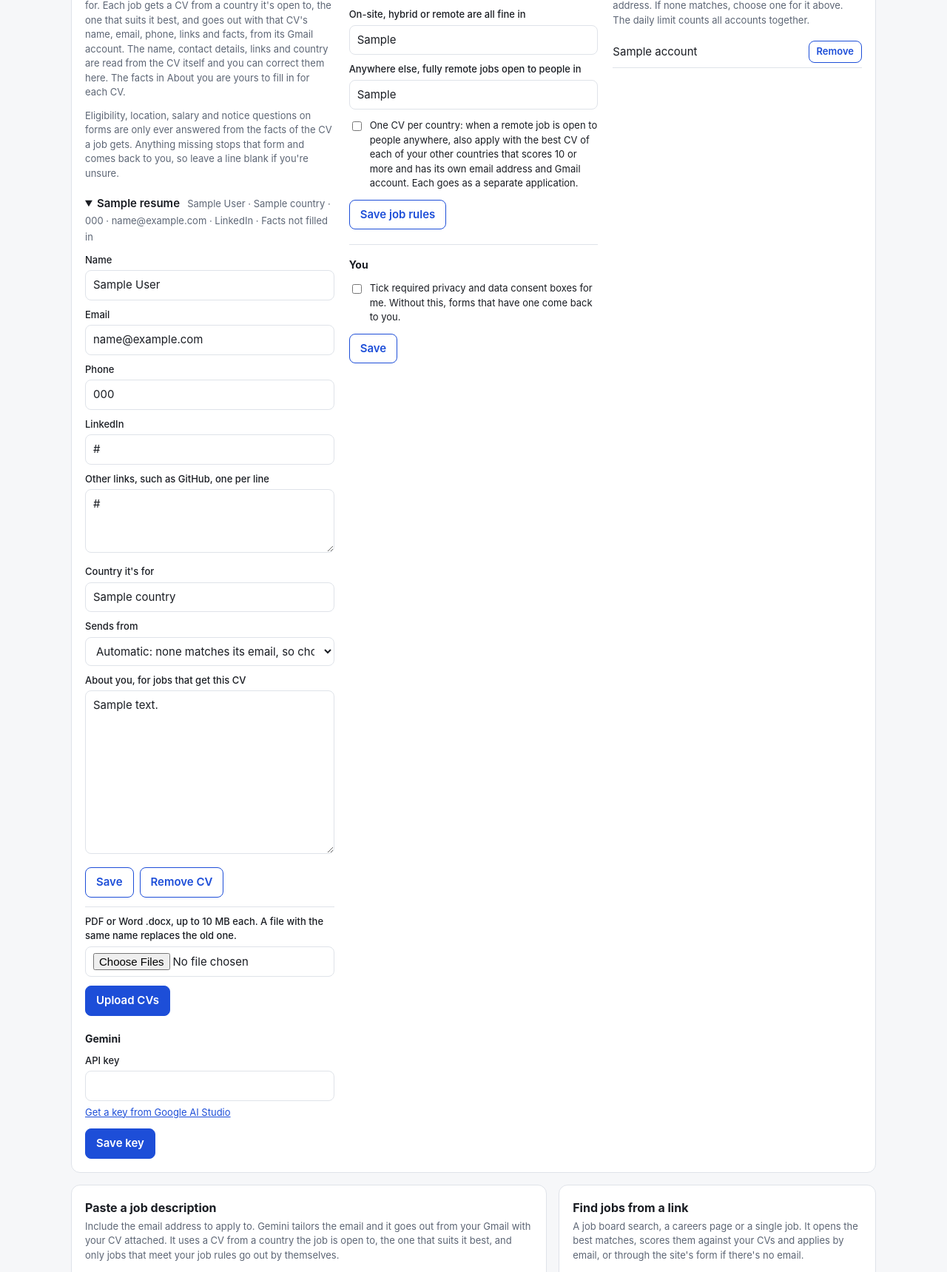
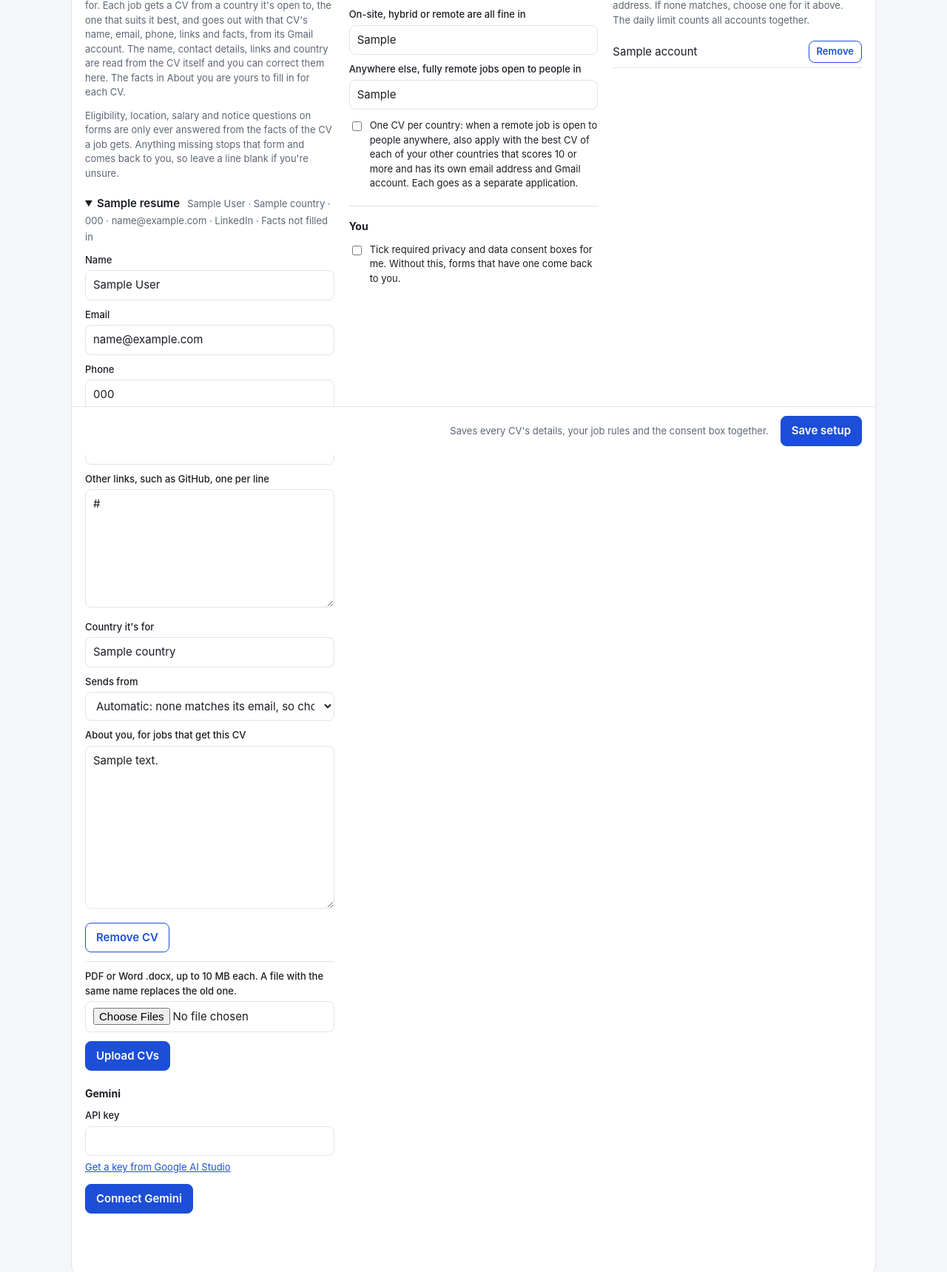
Before and after one commit to lord-hamza/job-finder, a Django app: template core/templates/core/home.html in a window 1280 px wide, after a click that opens the changed part. Shown: the part 185-1904 px from the top of the page at 74% size. Run offline with Django 5.2, Linux system fonts and the light colour scheme; the template is opened without the code that fills it: most values are stand-ins (such as "Sample title", 1, 10 or a date in 2020).

Commit message:
Save all of Setup with one button
Each CV's details, the job rules and the consent box now share one form,
with a Save setup bar that stays in view while Setup is open. A value that
can't be used keeps the saved one and the rest is still saved. A CV uploaded
after the page was opened is left alone.

```diff
--- a/core/templates/core/home.html
+++ b/core/templates/core/home.html
@@ -29,36 +29,31 @@
             {% if cv.outside_rules %}<span class="small warn-text">{{ cv.country }} isn't in your job rules, so jobs limited to it are never applied to.</span>{% endif %}
             {% if cv.no_sender %}<span class="small warn-text">No Gmail account sends its emails yet: connect {{ cv.email|default:"its address" }}, or choose an account below.</span>{% endif %}
           </summary>
-          <form method="post" action="{% url 'save_cv' cv.pk %}">
-            {% csrf_token %}
+          <div class="cv-fields">
             <label for="full_name-{{ cv.pk }}">Name</label>
-            <input id="full_name-{{ cv.pk }}" type="text" name="full_name" value="{{ cv.full_name }}" maxlength="120" required>
+            <input id="full_name-{{ cv.pk }}" type="text" name="cv-{{ cv.pk }}-full_name" value="{{ cv.full_name }}" maxlength="120" form="setup">
             <label for="email-{{ cv.pk }}">Email</label>
-            <input id="email-{{ cv.pk }}" type="email" name="email" value="{{ cv.email }}" maxlength="254">
+            <input id="email-{{ cv.pk }}" type="text" inputmode="email" name="cv-{{ cv.pk }}-email" value="{{ cv.email }}" maxlength="254" form="setup">
             <label for="phone-{{ cv.pk }}">Phone</label>
-            <input id="phone-{{ cv.pk }}" type="text" name="phone" value="{{ cv.phone }}" maxlength="40">
+            <input id="phone-{{ cv.pk }}" type="text" name="cv-{{ cv.pk }}-phone" value="{{ cv.phone }}" maxlength="40" form="setup">
             <label for="linkedin-{{ cv.pk }}">LinkedIn</label>
-            <input id="linkedin-{{ cv.pk }}" type="text" name="linkedin" value="{{ cv.linkedin }}" maxlength="200">
+            <input id="linkedin-{{ cv.pk }}" type="text" name="cv-{{ cv.pk }}-linkedin" value="{{ cv.linkedin }}" maxlength="200" form="setup">
             <label for="links-{{ cv.pk }}">Other links, such as GitHub, one per line</label>
-            <textarea id="links-{{ cv.pk }}" name="links" rows="3">{{ cv.links }}</textarea>
+            <textarea id="links-{{ cv.pk }}" name="cv-{{ cv.pk }}-links" rows="3" form="setup">{{ cv.links }}</textarea>
             <label for="country-{{ cv.pk }}">Country it's for</label>
-            <input id="country-{{ cv.pk }}" type="text" name="country" value="{{ cv.country }}" maxlength="60" list="country-names" placeholder="Leave empty if it isn't for one country">
+            <input id="country-{{ cv.pk }}" type="text" name="cv-{{ cv.pk }}-country" value="{{ cv.country }}" maxlength="60" list="country-names" placeholder="Leave empty if it isn't for one country" form="setup">
             {% if accounts %}
             <label for="send_from-{{ cv.pk }}">Sends from</label>
-            <select id="send_from-{{ cv.pk }}" name="send_from">
+            <select id="send_from-{{ cv.pk }}" name="cv-{{ cv.pk }}-send_from" form="setup">
               <option value="">Automatic: {{ cv.auto_account|default:"none matches its email, so choose one" }}</option>
               {% for account in accounts %}<option value="{{ account }}"{% if account == cv.chosen_account %} selected{% endif %}>{{ account }}</option>{% endfor %}
             </select>
             {% endif %}
             {% if cv.shares_email %}<p class="small muted" style="margin-top:6px">Another CV has the same email address, so a job only ever gets one of them.</p>{% elif cv.shares_account %}<p class="small muted" style="margin-top:6px">Another CV sends from the same Gmail account, so a job only ever gets one of them.</p>{% endif %}
             <label for="facts-{{ cv.pk }}">About you, for jobs that get this CV</label>
-            <textarea id="facts-{{ cv.pk }}" name="facts" rows="9">{{ cv.facts_text }}</textarea>
-            <div class="actions">
-              <button type="submit" class="secondary">Save</button>
-              <button type="submit" class="secondary" form="remove-{{ cv.pk }}">Remove CV</button>
+            <textarea id="facts-{{ cv.pk }}" name="cv-{{ cv.pk }}-facts" rows="9" form="setup">{{ cv.facts_text }}</textarea>
           </div>
-          </form>
-          <form id="remove-{{ cv.pk }}" method="post" action="{% url 'delete_resume' cv.pk %}">{% csrf_token %}</form>
+          <form method="post" action="{% url 'delete_resume' cv.pk %}" class="actions">{% csrf_token %}<button type="submit" class="secondary">Remove CV</button></form>
         </details>
         {% endfor %}
         <datalist id="country-names">{% for name in country_names %}<option value="{{ name }}">{% endfor %}</datalist>
@@ -73,31 +68,21 @@
       <section>
         <h3>Where you'll work</h3>
         <p class="small muted">Now: {{ profile.rule_summary }}. Separate places with commas.</p>
-        <form method="post" action="{% url 'save_rules' %}">
-          {% csrf_token %}
         <label for="onsite_places">On-site, hybrid or remote are all fine in</label>
-          <input id="onsite_places" type="text" name="onsite_places" value="{{ profile.onsite_places }}" maxlength="300" placeholder="Leave empty for remote jobs only">
+        <input id="onsite_places" type="text" name="onsite_places" value="{{ profile.onsite_places }}" maxlength="300" placeholder="Leave empty for remote jobs only" form="setup">
         <label for="remote_countries">Anywhere else, fully remote jobs open to people in</label>
-          <input id="remote_countries" type="text" name="remote_countries" value="{{ profile.remote_countries }}" maxlength="300" placeholder="Leave empty for any country">
+        <input id="remote_countries" type="text" name="remote_countries" value="{{ profile.remote_countries }}" maxlength="300" placeholder="Leave empty for any country" form="setup">
         <label class="checkbox">
-            <input type="checkbox" name="cv_per_country" {% if profile.cv_per_country %}checked{% endif %}>
+          <input type="checkbox" name="cv_per_country" form="setup" {% if profile.cv_per_country %}checked{% endif %}>
           <span>One CV per country: when a remote job is open to people anywhere, also apply with the best CV of each of your other countries that scores {{ min_score }} or more and has its own email address and Gmail account. Each goes as a separate application.</span>
         </label>
-          <div class="actions"><button type="submit" class="secondary">Save job rules</button></div>
-        </form>
-        {% if resumes %}
         <div class="subsection">
           <h3>You</h3>
-          <form method="post" action="{% url 'save_profile' %}">
-            {% csrf_token %}
           <label class="checkbox">
-              <input type="checkbox" name="allow_consent" {% if profile.allow_consent %}checked{% endif %}>
+            <input type="checkbox" name="allow_consent" form="setup" {% if profile.allow_consent %}checked{% endif %}>
             <span>Tick required privacy and data consent boxes for me. Without this, forms that have one come back to you.</span>
           </label>
-            <div class="actions"><button type="submit" class="secondary">Save</button></div>
-          </form>
         </div>
-        {% endif %}
       </section>
 
       <section>
@@ -137,11 +122,16 @@
           <label for="key">API key</label>
           <input id="key" type="password" name="key" autocomplete="new-password" required>
           <p class="small muted" style="margin-top:6px"><a href="https://aistudio.google.com/apikey" target="_blank" rel="noopener">Get a key from Google AI Studio</a></p>
-          <div class="actions"><button type="submit">Save key</button></div>
+          <div class="actions"><button type="submit">Connect Gemini</button></div>
         </form>
       </section>
       {% endif %}
     </div>
+    <form id="setup" method="post" action="{% url 'save_setup' %}" class="save-bar">
+      {% csrf_token %}
+      <span class="small muted">Saves every CV's details, your job rules and the consent box together.</span>
+      <button type="submit">Save setup</button>
+    </form>
   </details>
 
   <div class="grid">
--- a/core/templates/core/style.html
+++ b/core/templates/core/style.html
@@ -49,6 +49,7 @@ details.cv > summary { cursor: pointer; overflow-wrap: anywhere; }
 details.cv .cv-name { font-weight: 600; margin-right: 6px; }
 details.cv .nowrap { white-space: nowrap; }
 details.cv textarea { min-height: 160px; }
+.save-bar { position: sticky; bottom: 0; z-index: 1; display: flex; flex-wrap: wrap; gap: 8px 16px; align-items: center; justify-content: flex-end; margin: 16px -18px -18px; padding: 12px 18px; background: var(--card); border-top: 1px solid var(--line); border-radius: 0 0 12px 12px; }
 details.cv textarea[name=links] { min-height: 70px; }
 details.cv .warn-text { display: block; color: var(--warn); }
 details.cv .warn-inline { color: var(--warn); }
--- a/jobfinder/urls.py
+++ b/jobfinder/urls.py
@@ -7,9 +7,7 @@ urlpatterns = [
     path("activity/", views.activity, name="activity"),
     path("resume/", views.upload_resume, name="upload_resume"),
     path("resume/<int:pk>/delete/", views.delete_resume, name="delete_resume"),
-    path("profile/", views.save_profile, name="save_profile"),
-    path("resume/<int:pk>/details/", views.save_cv, name="save_cv"),
-    path("rules/", views.save_rules, name="save_rules"),
+    path("setup/", views.save_setup, name="save_setup"),
     path("gmail/", views.connect_gmail, name="connect_gmail"),
     path("gmail/remove/", views.disconnect_gmail, name="disconnect_gmail"),
     path("gemini/", views.save_gemini, name="save_gemini"),
```
Also changed, not shown: core/tests/base.py (+30 -0 lines), core/tests/test_cvs.py (+1 -1 lines), core/tests/test_form_flow.py (+5 -9 lines), core/tests/test_identity.py (+3 -4 lines), core/tests/test_routing.py (+1 -2 lines), core/tests/test_views.py (+39 -10 lines), core/views.py (+36 -39 lines), README.md. Lines whose indentation alone changed are shown as unchanged.
